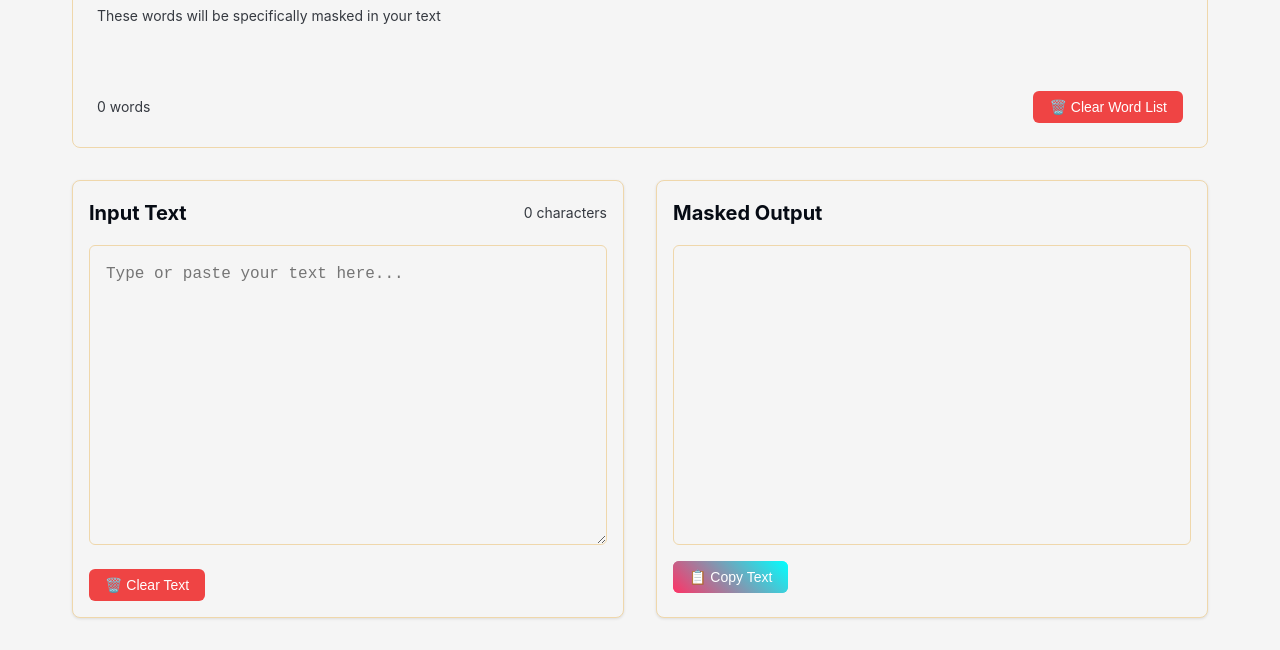
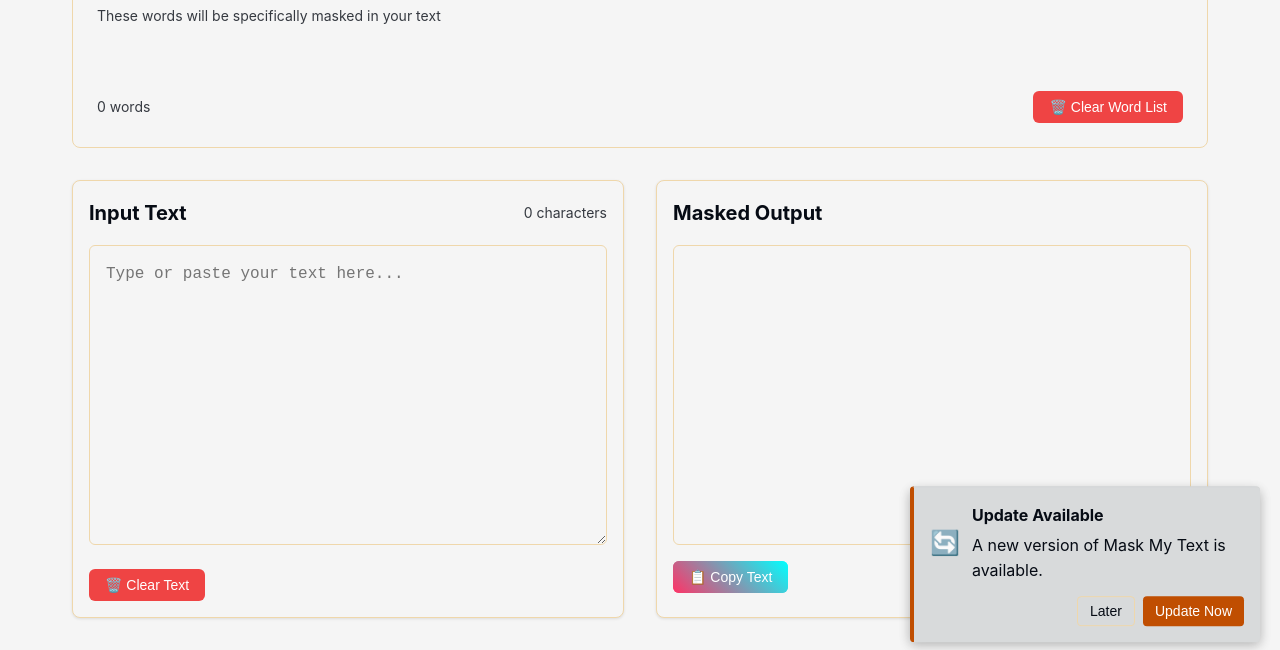
Before and after one commit to richardjypark/maskmytext.com, a website built with webpack: page www/index.html in a window 1280 px wide. Shown: the part 370-1020 px from the top of the page. Built offline with nearby package versions, Linux system fonts and the light colour scheme; what mask-my-text would draw is missing.

Commit message:
update toast

```diff
--- a/www/index.html
+++ b/www/index.html
@@ -449,6 +449,83 @@
       [data-theme="dark"] .mode-toggle:hover:not(.active) {
         opacity: 0.8;
       }
+
+      /* Toast Notification */
+      .toast-notification {
+        position: fixed;
+        bottom: 20px;
+        right: 20px;
+        max-width: 350px;
+        background-color: var(--secondary-bg);
+        color: var(--text-color);
+        border-left: 4px solid var(--primary-color);
+        padding: 16px;
+        border-radius: 4px;
+        box-shadow: 0 4px 12px rgba(0, 0, 0, 0.15);
+        display: flex;
+        flex-direction: column;
+        z-index: 1000;
+        transform: translateY(150%);
+        transition: transform 0.3s ease-out;
+      }
+
+      .toast-notification.show {
+        transform: translateY(0);
+      }
+
+      .toast-content {
+        display: flex;
+        align-items: center;
+        margin-bottom: 12px;
+      }
+
+      .toast-icon {
+        margin-right: 12px;
+        font-size: 24px;
+      }
+
+      .toast-message {
+        flex: 1;
+      }
+
+      .toast-title {
+        font-weight: bold;
+        margin-bottom: 4px;
+      }
+
+      .toast-actions {
+        display: flex;
+        justify-content: flex-end;
+        gap: 8px;
+      }
+
+      .toast-button {
+        padding: 6px 12px;
+        border-radius: 4px;
+        border: none;
+        cursor: pointer;
+        font-size: 14px;
+        transition: background-color 0.2s;
+      }
+
+      .toast-primary {
+        background-color: var(--primary-color);
+        color: white;
+      }
+
+      .toast-primary:hover {
+        background-color: var(--button-hover);
+      }
+
+      .toast-secondary {
+        background-color: transparent;
+        color: var(--text-color);
+        border: 1px solid var(--border-color);
+      }
+
+      .toast-secondary:hover {
+        background-color: var(--border-color);
+      }
     </style>
   </head>
   <body>
@@ -552,18 +629,59 @@
         </div>
       </main>
     </div>
+    <div class="toast-notification" id="toast-notification">
+      <div class="toast-content">
+        <div class="toast-icon">✅</div>
+        <div class="toast-message">
+          <div class="toast-title">Success!</div>
+          <p>The text has been copied to your clipboard.</p>
+        </div>
+      </div>
+      <div class="toast-actions">
+        <button class="toast-button toast-primary" id="close-toast">
+          Close
+        </button>
+      </div>
+    </div>
+    <div class="toast-notification" id="update-toast">
+      <div class="toast-content">
+        <div class="toast-icon">🔄</div>
+        <div class="toast-message">
+          <div class="toast-title">Update Available</div>
+          <p>A new version of Mask My Text is available.</p>
+        </div>
+      </div>
+      <div class="toast-actions">
+        <button class="toast-button toast-secondary" id="later-update">
+          Later
+        </button>
+        <button class="toast-button toast-primary" id="update-now">
+          Update Now
+        </button>
+      </div>
+    </div>
     <script src="./bootstrap.js"></script>
     <script>
       if ("serviceWorker" in navigator) {
         window.addEventListener("load", () => {
           // Determine the correct service worker path
           const hostname = window.location.hostname;
-          const swPath =
-            hostname === "maskmytext.com" || hostname === "www.maskmytext.com"
-              ? "/service-worker.js"
-              : hostname.includes("github.io")
-              ? "/maskmytext.com/service-worker.js"
-              : "./service-worker.js";
+          const pathname = window.location.pathname;
+          let swPath = "./service-worker.js"; // Default for local development
+
+          if (
+            hostname === "maskmytext.com" ||
+            hostname === "www.maskmytext.com"
+          ) {
+            swPath = "/service-worker.js"; // Production
+          } else if (
+            hostname.includes("github.io") &&
+            pathname.includes("/maskmytext.com/")
+          ) {
+            swPath = "/maskmytext.com/service-worker.js"; // GitHub Pages
+          }
+
+          console.log("Registering service worker with path:", swPath);
 
           // Register service worker with update handling
           navigator.serviceWorker
@@ -584,10 +702,24 @@
                     console.log(
                       "New service worker installed and waiting to activate"
                     );
-                    // Prompt user to refresh or automatically refresh
-                    if (confirm("New version available! Reload to update?")) {
-                      window.location.reload();
-                    }
+                    // Show the update toast instead of confirm dialog
+                    const updateToast = document.getElementById("update-toast");
+                    updateToast.classList.add("show");
+
+                    // Update now button handler
+                    document
+                      .getElementById("update-now")
+                      .addEventListener("click", () => {
+                        updateToast.classList.remove("show");
+                        window.location.reload();
+                      });
+
+                    // Later button handler
+                    document
+                      .getElementById("later-update")
+                      .addEventListener("click", () => {
+                        updateToast.classList.remove("show");
+                      });
                   }
                 });
               });
@@ -617,6 +749,10 @@
       const settingsBtn = document.getElementById("settings-btn");
       const settingsPopup = document.getElementById("settings-popup");
       const clearDataBtn = document.getElementById("clear-data-btn");
+      const toastNotification = document.getElementById("toast-notification");
+      const closeToastBtn = document.getElementById("close-toast");
+      const laterUpdateBtn = document.getElementById("later-update");
+      const updateNowBtn = document.getElementById("update-now");
 
       // Store mask words
       let maskWords = new Set();
@@ -870,6 +1006,21 @@
           clearDataBtn.textContent = originalText;
         }, 2000);
       });
+
+      // Toast notification functionality
+      closeToastBtn.addEventListener("click", () => {
+        toastNotification.classList.remove("show");
+      });
+
+      // Update toast functionality
+      laterUpdateBtn.addEventListener("click", () => {
+        document.getElementById("update-toast").classList.remove("show");
+      });
+
+      updateNowBtn.addEventListener("click", () => {
+        document.getElementById("update-toast").classList.remove("show");
+        window.location.reload();
+      });
     </script>
   </body>
 </html>
```
Also changed, not shown: www/service-worker.js (+4 -4 lines).
